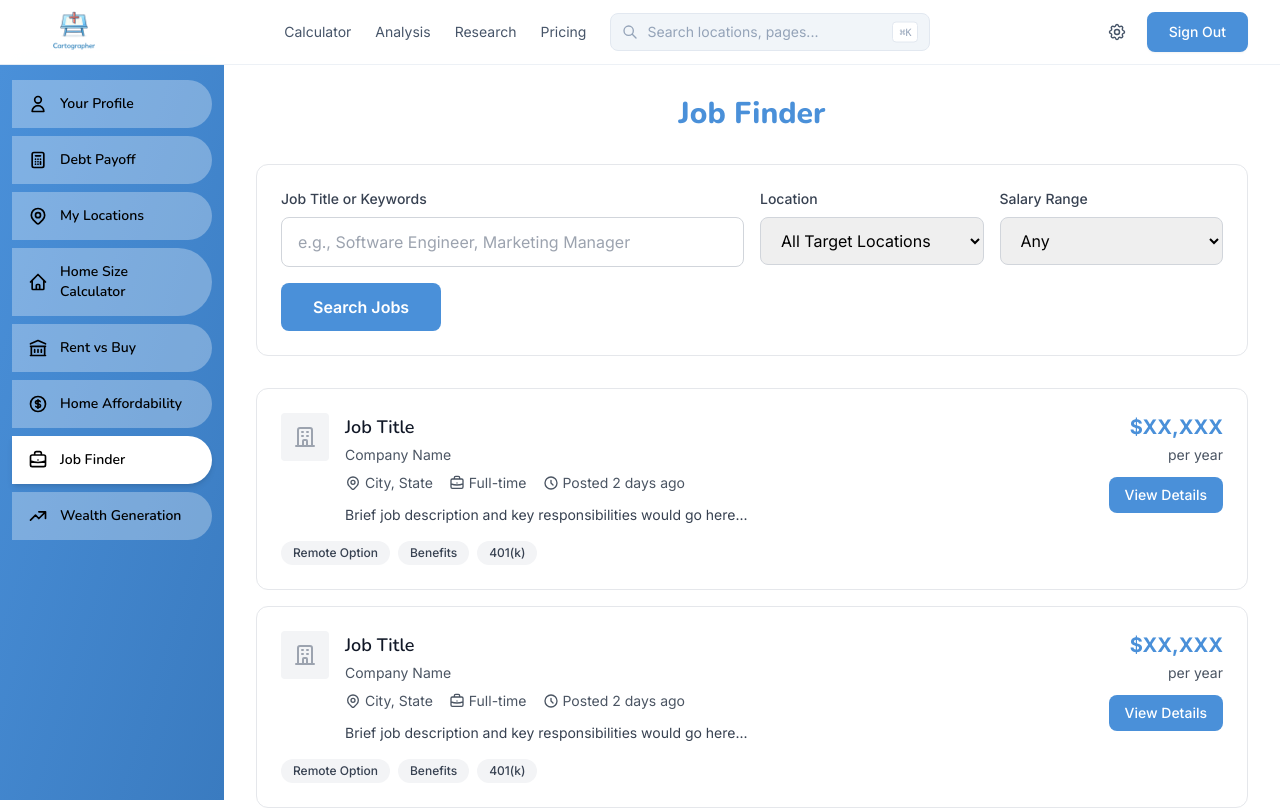
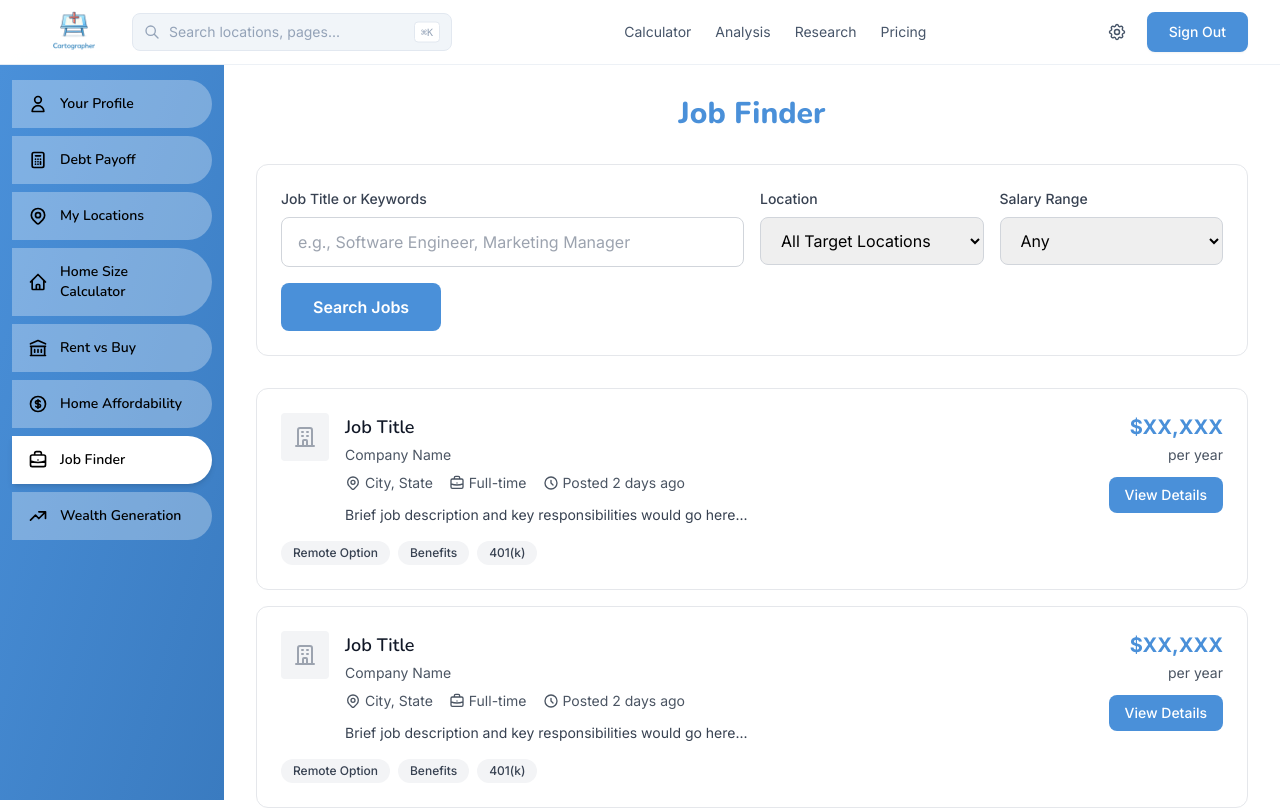
Before and after one commit to barlickarmando-spec/cartographer-prototype2, a Next.js app: page /job-finder in a window 1280 px wide. Shown: the top 808 px of the page. Built offline with nearby package versions, Linux system fonts and the light colour scheme.

Commit message:
Move search bar next to logo and re-center nav buttons
https://claude.ai/code/session_01TGHREqcYEkD5Uo3MnfBQCX

```diff
--- a/app/(authenticated)/layout.tsx
+++ b/app/(authenticated)/layout.tsx
@@ -49,7 +49,12 @@ export default function AuthenticatedLayout({
               />
             </Link>
 
-            {/* Center links + search bar */}
+            {/* Search bar — right of logo */}
+            <div className="hidden md:block w-64 lg:w-80 ml-4">
+              <GlobalSearchBar />
+            </div>
+
+            {/* Center nav links */}
             <div className="hidden md:flex flex-1 items-center justify-center gap-6">
               <Link href="/home-size-calculator" className="text-sm text-slate-600 hover:text-slate-900 transition-colors whitespace-nowrap">
                 Calculator
@@ -63,9 +68,6 @@ export default function AuthenticatedLayout({
               <Link href="/job-finder" className="text-sm text-slate-600 hover:text-slate-900 transition-colors whitespace-nowrap">
                 Pricing
               </Link>
-              <div className="w-64 lg:w-80">
-                <GlobalSearchBar />
-              </div>
             </div>
 
             {/* Right side — Settings icon + Sign Out, pinned far right */}
```
